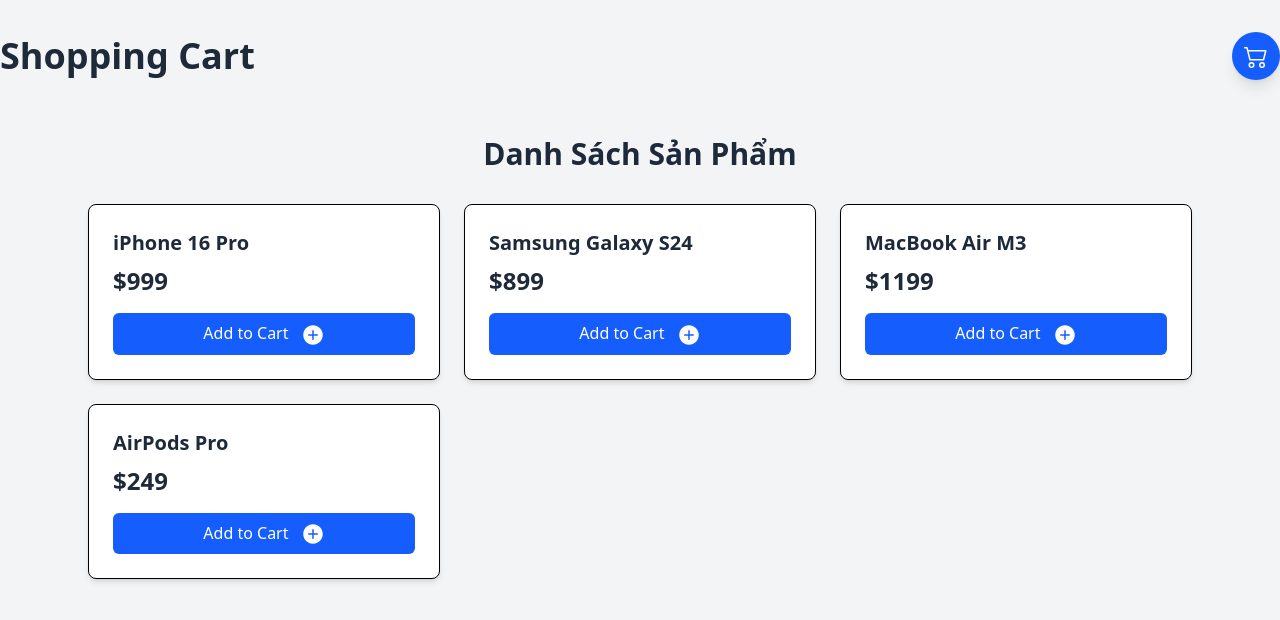
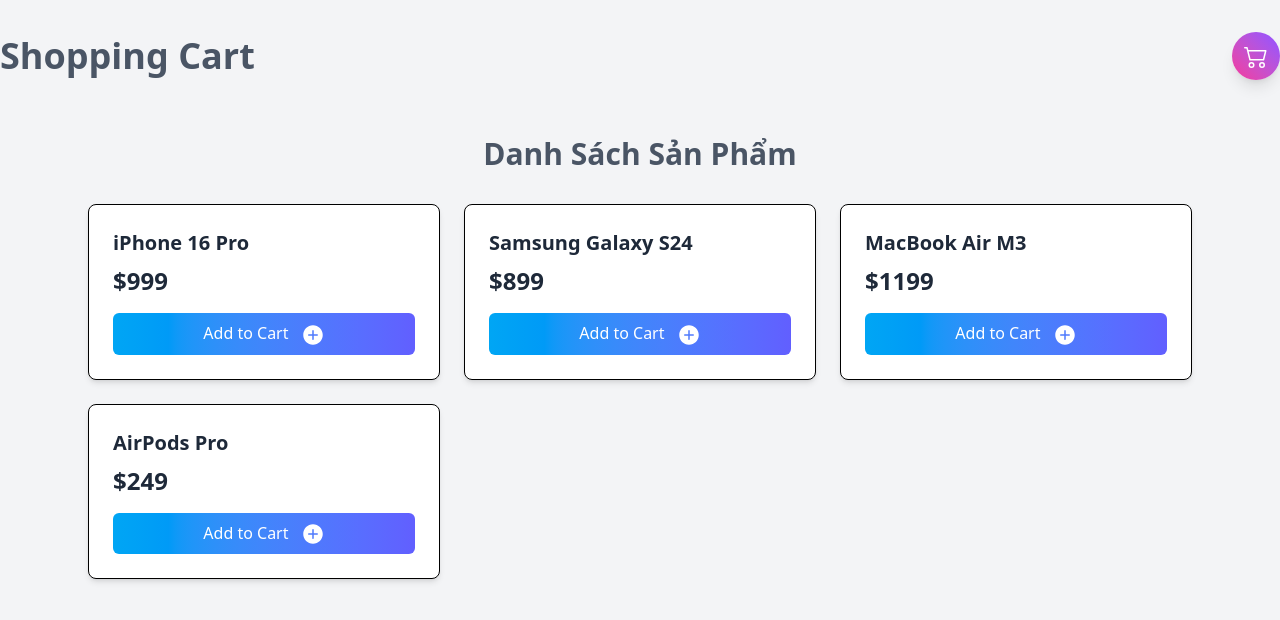
Before and after one commit to khoinv21it/Klass, a React (Vite) app in the folder react/react-vite-vercel-ts/: page /exam in a window 1280 px wide. Shown: the top 620 px of the page. Built offline with nearby package versions, Linux system fonts and the light colour scheme.

Commit message:
css-exam

```diff
--- a/react/react-vite-vercel-ts/src/Week03/Excercise/components/ProductGrid.tsx
+++ b/react/react-vite-vercel-ts/src/Week03/Excercise/components/ProductGrid.tsx
@@ -25,7 +25,7 @@
 
   return (
     <div className="max-w-6xl mx-auto p-6">
-      <h2 className="text-3xl font-bold text-gray-800 mb-8 text-center">
+      <h2 className="text-3xl font-bold text-gray-600 mb-8 text-center">
         Danh Sách Sản Phẩm
       </h2>
 
@@ -46,7 +46,7 @@
 
             <button
               onClick={() => handleAddToCart(product)}
-              className="w-full bg-blue-600 text-white py-2 px-4 rounded-md hover:bg-blue-700 focus:outline-none focus:ring-2 focus:ring-blue-500 focus:ring-offset-2 transition duration-200 font-medium"
+              className="w-full bg-linear-to-r from-cyan-500 to-blue-500 text-white py-2 px-4 rounded-md hover:bg-linear-to-t from-sky-500 to-indigo-500 focus:outline-none focus:ring-2 focus:ring-blue-500 focus:ring-offset-2 transition duration-200 font-medium"
             >
               Add to Cart <IoIosAddCircle size={24} className="inline-block ml-2" />
             </button>
--- a/react/react-vite-vercel-ts/src/Week03/Excercise/pages/BuyerForm.tsx
+++ b/react/react-vite-vercel-ts/src/Week03/Excercise/pages/BuyerForm.tsx
@@ -48,7 +48,7 @@
   };
   return (
     <div className="max-w-md mx-auto mt-8 p-6 bg-white rounded-lg shadow-lg">
-      <h2 className="text-2xl font-bold text-gray-800 mb-6 text-center">
+      <h2 className="text-2xl font-bold text-gray-600 mb-6 text-center">
         Buyer Information
       </h2>
       <form onSubmit={handleSubmit(onsubmit)} className="space-y-4">
--- a/react/react-vite-vercel-ts/src/Week03/Excercise/pages/CartPage.tsx
+++ b/react/react-vite-vercel-ts/src/Week03/Excercise/pages/CartPage.tsx
@@ -18,13 +18,13 @@
         <div className="mb-4 flex justify-between items-center">
           <button
             onClick={handleBackClick}
-            className="flex items-center text-blue-600 hover:text-blue-800 transition-colors duration-200 gap-2"
+            className="flex items-center text-sky-700 hover:text-sky-500 transition-colors duration-200 gap-2"
           >
             <FaArrowCircleLeft size={28} className="mr-2" />
             <span className="text-2xl font-medium">Quay lại</span>
           </button>
         </div>
-        <h1 className="text-4xl font-bold text-center text-gray-800 mb-8">
+        <h1 className="text-4xl font-bold text-center text-gray-600 mb-8">
           Giỏ Hàng & Thông Tin Mua Hàng
         </h1>
 
--- a/react/react-vite-vercel-ts/src/Week03/Excercise/pages/ShoppingPage.tsx
+++ b/react/react-vite-vercel-ts/src/Week03/Excercise/pages/ShoppingPage.tsx
@@ -15,11 +15,11 @@
 
   return (
     <div className="flex justify-between items-center mb-8">
-      <h1 className="text-4xl font-bold text-gray-800">Shopping Cart</h1>
+      <h1 className="text-4xl font-bold text-gray-600">Shopping Cart</h1>
 
       <button
         onClick={handleCartClick}
-        className="relative p-3 bg-blue-600 text-white rounded-full hover:bg-blue-700 transition-colors duration-200 shadow-lg"
+        className="relative p-3 bg-linear-to-bl from-violet-500 to-fuchsia-500 text-white rounded-full hover:bg-linear-65 from-purple-500 to-pink-500 transition-colors duration-200 shadow-lg"
       >
         <BsCart2 size={24} />
         {getItemCount() > 0 && (
```
